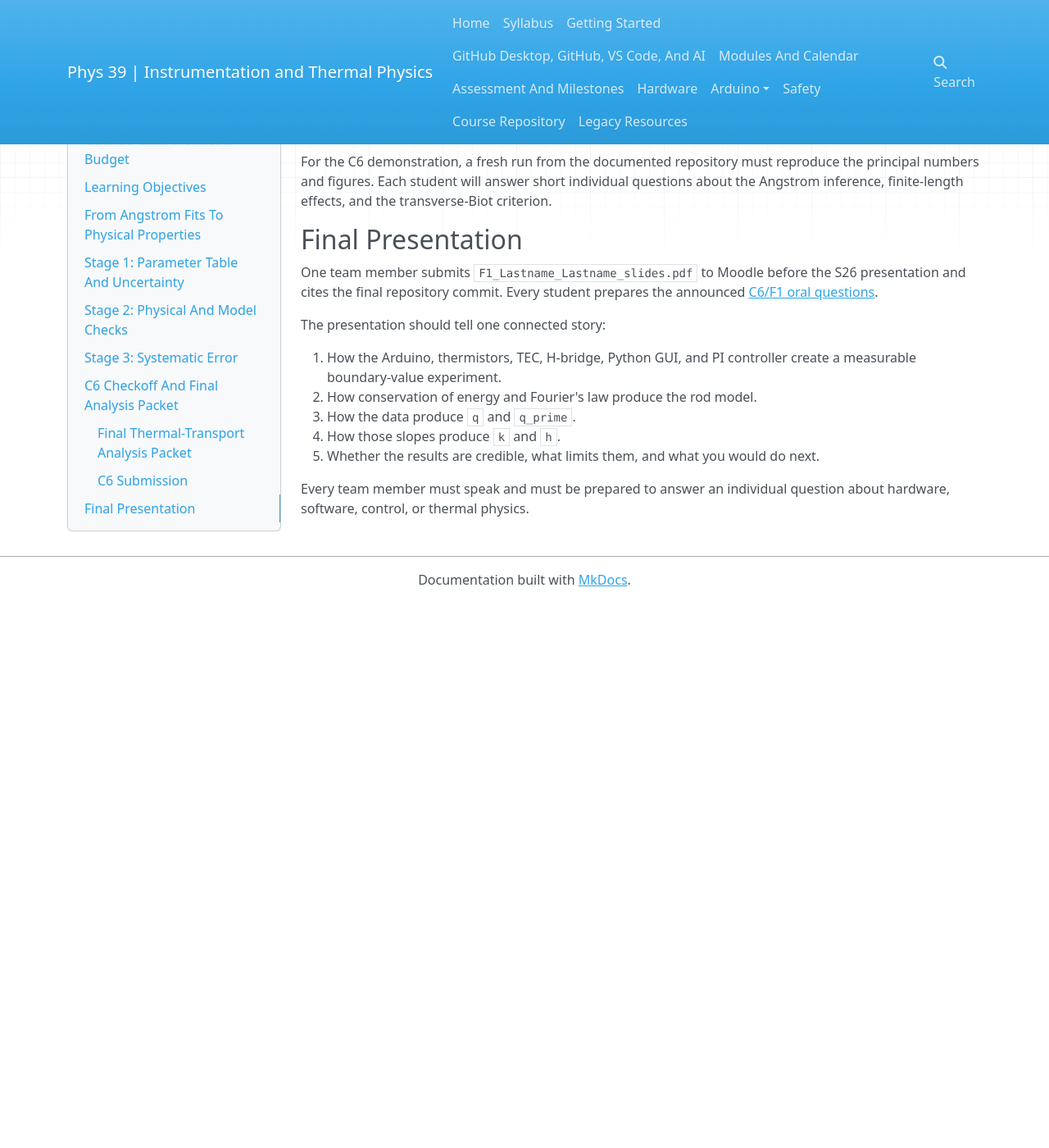
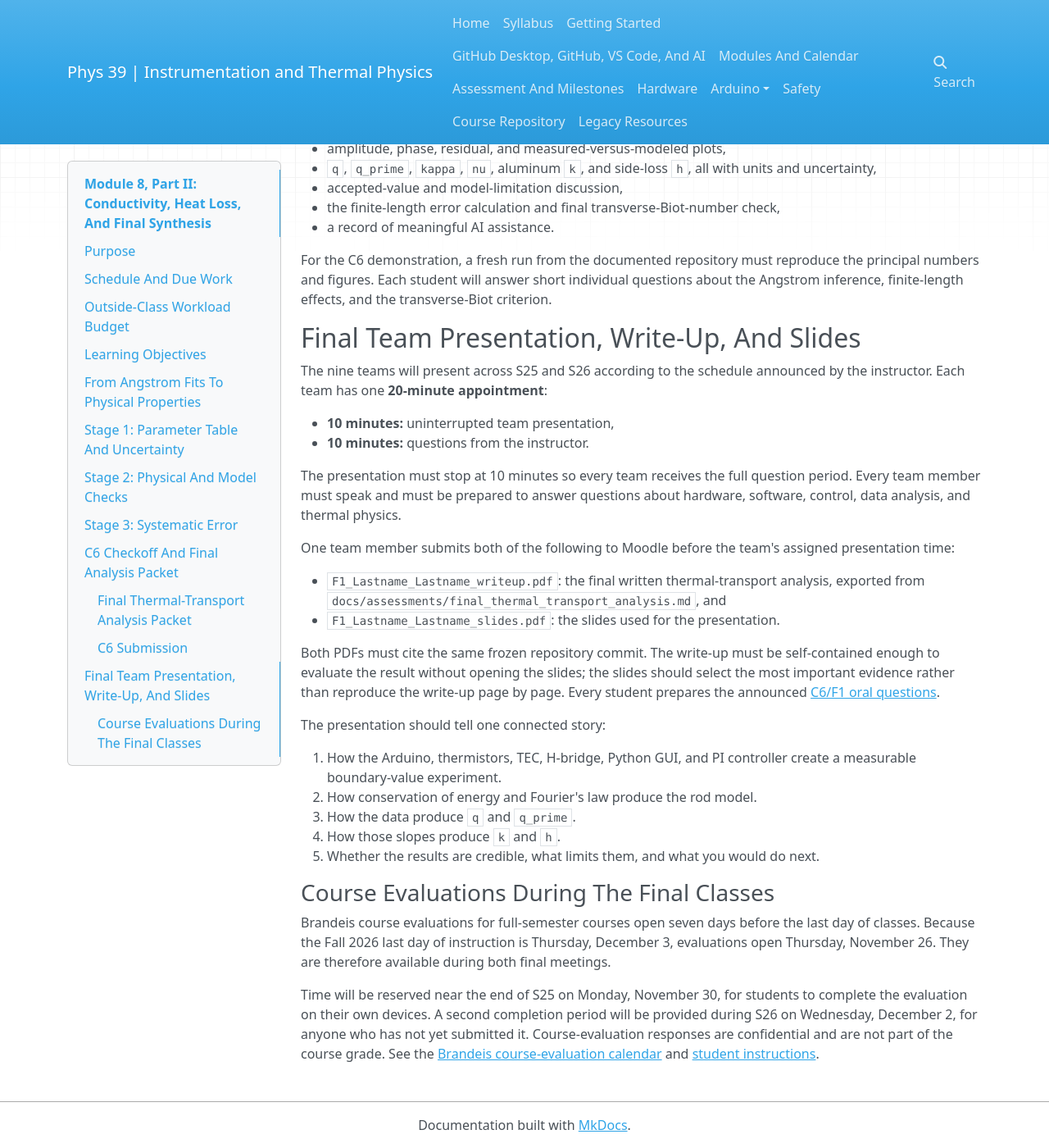
Before and after one commit to SethFraden/Phys39F26-course, an MkDocs documentation site: the page built from course/labs/lab-10/index.md, in a window 1280 px wide and 1400 px high, scrolled down 4941 px. Shown: the whole window at 82% size. Built offline with MkDocs 1.6.1, drawn with Linux system fonts in a browser that asks for light colours; a script that is not in the unit is left out; before the commit the page ends 5676 px from its top, so only the background shows below that; some of the changed text lies outside the part shown.

Commit message:
Update Module 8 experiment and final assessment

```diff
--- a/course/labs/lab-10/index.md
+++ b/course/labs/lab-10/index.md
@@ -36,9 +36,9 @@ the measured temperature field.
 | Session | In class | Due |
 | --- | --- | --- |
 | S23, Wed. Nov. 18 | Convert fitted coefficients into `k` and `h`; update the finite-length and transverse-Biot checks using measured parameters | Parameter and model-validity check |
-| S24, Mon. Nov. 23 | Propagate uncertainty, compare stationary and periodic estimates, and assemble the final analysis | Formative draft-results check |
-| S25, Mon. Nov. 30 | Freeze data, code, parameters, figures, and model-validity evidence; perform reproducibility check | **C6 final analysis package** |
-| S26, Wed. Dec. 2 | Present and defend the complete instrument-to-model chain | Final presentation and individual oral defense |
+| S24, Mon. Nov. 23 | Propagate uncertainty, compare stationary and periodic estimates, and assemble the final analysis | **Planned A5 deadline at 9:05 AM**; formative draft-results check |
+| S25, Mon. Nov. 30 | Submit the frozen analysis, begin the assigned team presentations, and complete the primary in-class course-evaluation period | **C6 final analysis package, final write-up, and slides** |
+| S26, Wed. Dec. 2 | Complete the assigned team presentations and individual/team questions; provide a second course-evaluation completion period | Final presentation and oral defense |
 
 ## Outside-Class Workload Budget
 
@@ -194,7 +194,8 @@ when possible:
 
 The assessments build on one another rather than asking for parallel analyses:
 
-- **A5** is each student's derivation and acquisition plan.
+- **A5** is each student's S18 evidence record, boundary-control and frequency
+  analysis, experiment-simulation comparison, and Angstrom derivation.
 - The **formative modeling app** is the team's working implementation and
   preliminary analysis of measured data.
 - **C6** is the team's final reproducible inference, including uncertainty,
@@ -241,11 +242,32 @@ reproduce the principal numbers and figures. Each student will answer short
 individual questions about the Angstrom inference, finite-length effects, and
 the transverse-Biot criterion.
 
-## Final Presentation
+## Final Team Presentation, Write-Up, And Slides
 
-One team member submits `F1_Lastname_Lastname_slides.pdf` to Moodle before the
-S26 presentation and cites the final repository commit. Every student prepares
-the announced [C6/F1 oral questions](../../assessment.md#c6-oral-questions).
+The nine teams will present across S25 and S26 according to the schedule
+announced by the instructor. Each team has one **20-minute appointment**:
+
+- **10 minutes:** uninterrupted team presentation,
+- **10 minutes:** questions from the instructor.
+
+The presentation must stop at 10 minutes so every team receives the full
+question period. Every team member must speak and must be prepared to answer
+questions about hardware, software, control, data analysis, and thermal
+physics.
+
+One team member submits both of the following to Moodle before the team's
+assigned presentation time:
+
+- `F1_Lastname_Lastname_writeup.pdf`: the final written thermal-transport
+  analysis, exported from
+  `docs/assessments/final_thermal_transport_analysis.md`, and
+- `F1_Lastname_Lastname_slides.pdf`: the slides used for the presentation.
+
+Both PDFs must cite the same frozen repository commit. The write-up must be
+self-contained enough to evaluate the result without opening the slides; the
+slides should select the most important evidence rather than reproduce the
+write-up page by page. Every student prepares the announced
+[C6/F1 oral questions](../../assessment.md#c6-oral-questions).
 
 The presentation should tell one connected story:
 
@@ -257,5 +279,17 @@ The presentation should tell one connected story:
 5. Whether the results are credible, what limits them, and what you would do
    next.
 
-Every team member must speak and must be prepared to answer an individual
-question about hardware, software, control, or thermal physics.
+### Course Evaluations During The Final Classes
+
+Brandeis course evaluations for full-semester courses open seven days before
+the last day of classes. Because the Fall 2026 last day of instruction is
+Thursday, December 3, evaluations open Thursday, November 26. They are
+therefore available during both final meetings.
+
+Time will be reserved near the end of S25 on Monday, November 30, for students
+to complete the evaluation on their own devices. A second completion period
+will be provided during S26 on Wednesday, December 2, for anyone who has not
+yet submitted it. Course-evaluation responses are confidential and are not
+part of the course grade. See the
+[Brandeis course-evaluation calendar](https://www.brandeis.edu/course-evaluations/dates.html)
+and [student instructions](https://www.brandeis.edu/course-evaluations/students.html).
--- a/docs/labs/lab-09/index.html
+++ b/docs/labs/lab-09/index.html
@@ -1321,7 +1321,7 @@ signed PWM command in Arduino counts:</p>
 <p>The sign selects heating or cooling; <span class="arithmatex">\(|u|\)</span> gives the PWM magnitude from 0 to 255.
 Measure and record room temperature and verify the signed-PWM convention.
 Use <span class="arithmatex">\(u_a=0\)</span> and keep <span class="arithmatex">\(u_b=100\)</span> PWM counts fixed for all three forcing periods:
-<span class="arithmatex">\(100\)</span>, <span class="arithmatex">\(200\)</span>, and <span class="arithmatex">\(500\ \mathrm{s}\)</span>. Begin with the <span class="arithmatex">\(100\ \mathrm{s}\)</span> period.
+<span class="arithmatex">\(100\)</span>, <span class="arithmatex">\(200\)</span>, and <span class="arithmatex">\(500\ \mathrm{s}\)</span>. If <span class="arithmatex">\(u_b=100\)</span> triggers the software cutoff of too high a temperature, then decrease <span class="arithmatex">\(u_b\)</span> until you are well below the cutoff. Begin with the <span class="arithmatex">\(100\ \mathrm{s}\)</span> period.
 Changing only the period lets you observe its effect on temperature amplitude
 and phase lag.
 One could estimate the time varying temperature using the Module 6 one-lump model with its simulation defaults:
```
Also changed, not shown: course/labs/lab-09/index.md (+1 -1 lines), docs/labs/lab-10/index.html (+48 -13 lines).
